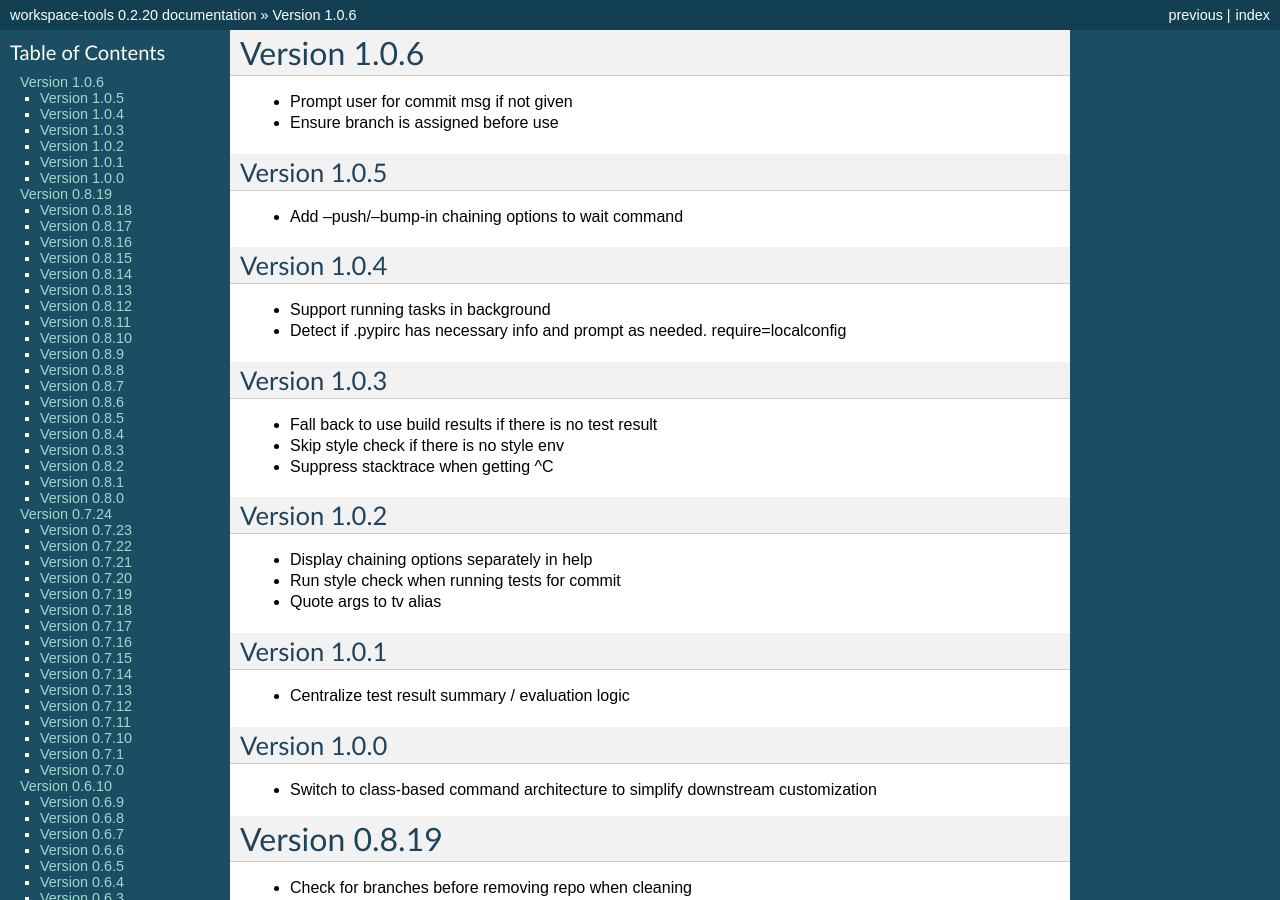
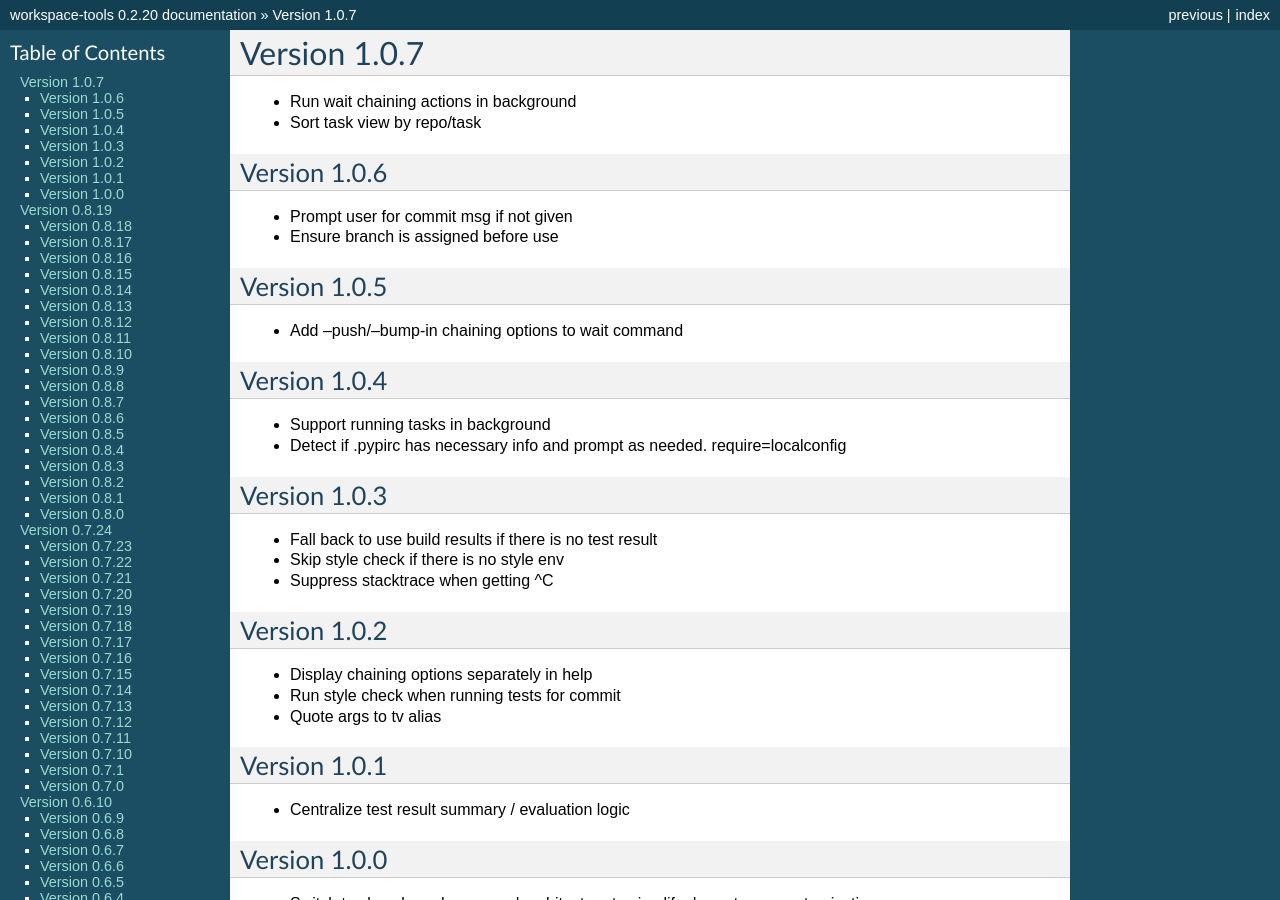
Before and after one commit to maxzheng/workspace-tools, a Sphinx documentation site: the page built from docs/CHANGELOG.rst, in a window 1280 px wide and 900 px high. Built offline with Sphinx 7.4.7, drawn with Linux system fonts in a browser that asks for light colours; some of the changed text lies outside the part shown.

Commit message:
Publish version 1.0.7

```diff
--- a/docs/CHANGELOG.rst
+++ b/docs/CHANGELOG.rst
@@ -1,5 +1,11 @@
+Version 1.0.7
+================================================================================
+
+* Run wait chaining actions in background
+* Sort task view by repo/task
+
 Version 1.0.6
-================================================================================
+--------------------------------------------------------------------------------
 
 * Prompt user for commit msg if not given
 * Ensure branch is assigned before use
--- a/setup.py
+++ b/setup.py
@@ -10,7 +10,7 @@ def find_files(path):
 
 setuptools.setup(
   name='workspace-tools',
-  version='1.0.6',
+  version='1.0.7',
 
   author='Max Zheng',
   author_email='maxzheng.os @t gmail.com',
```
